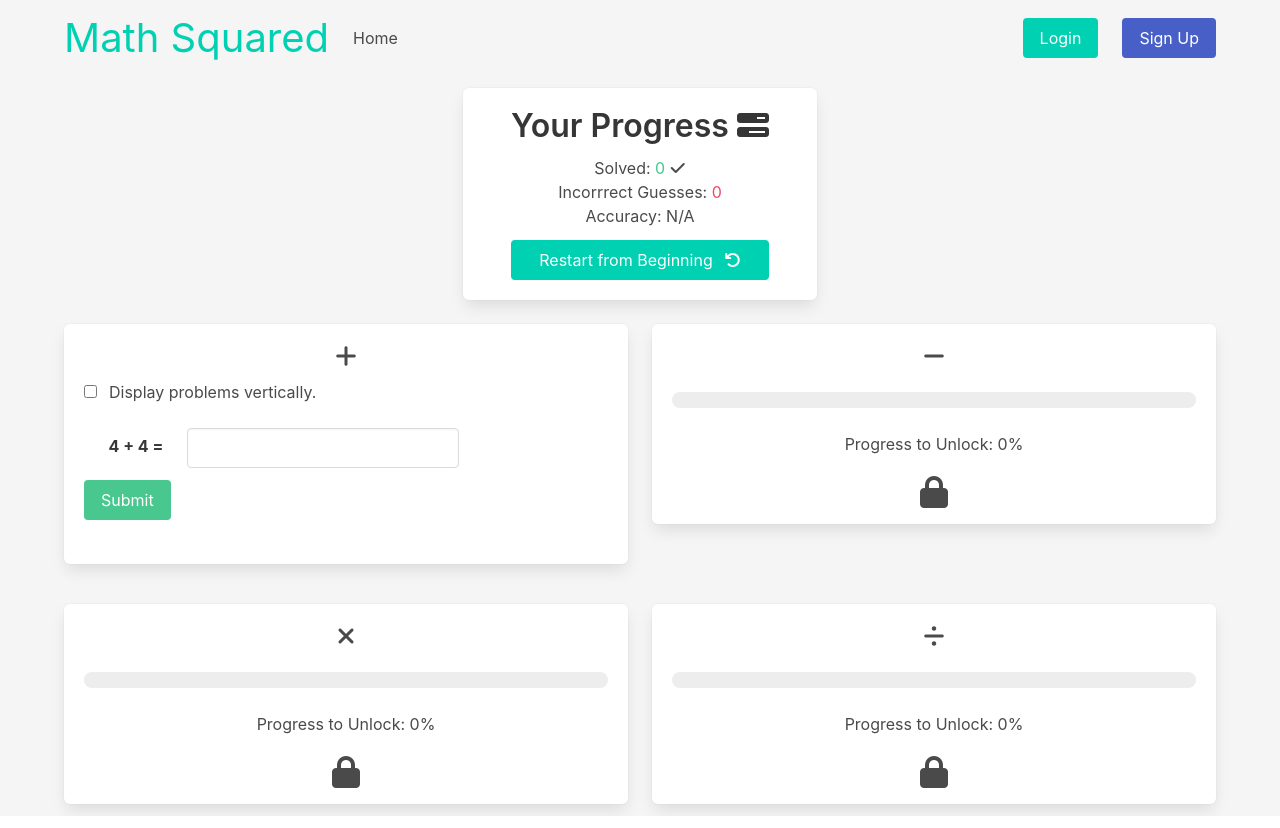
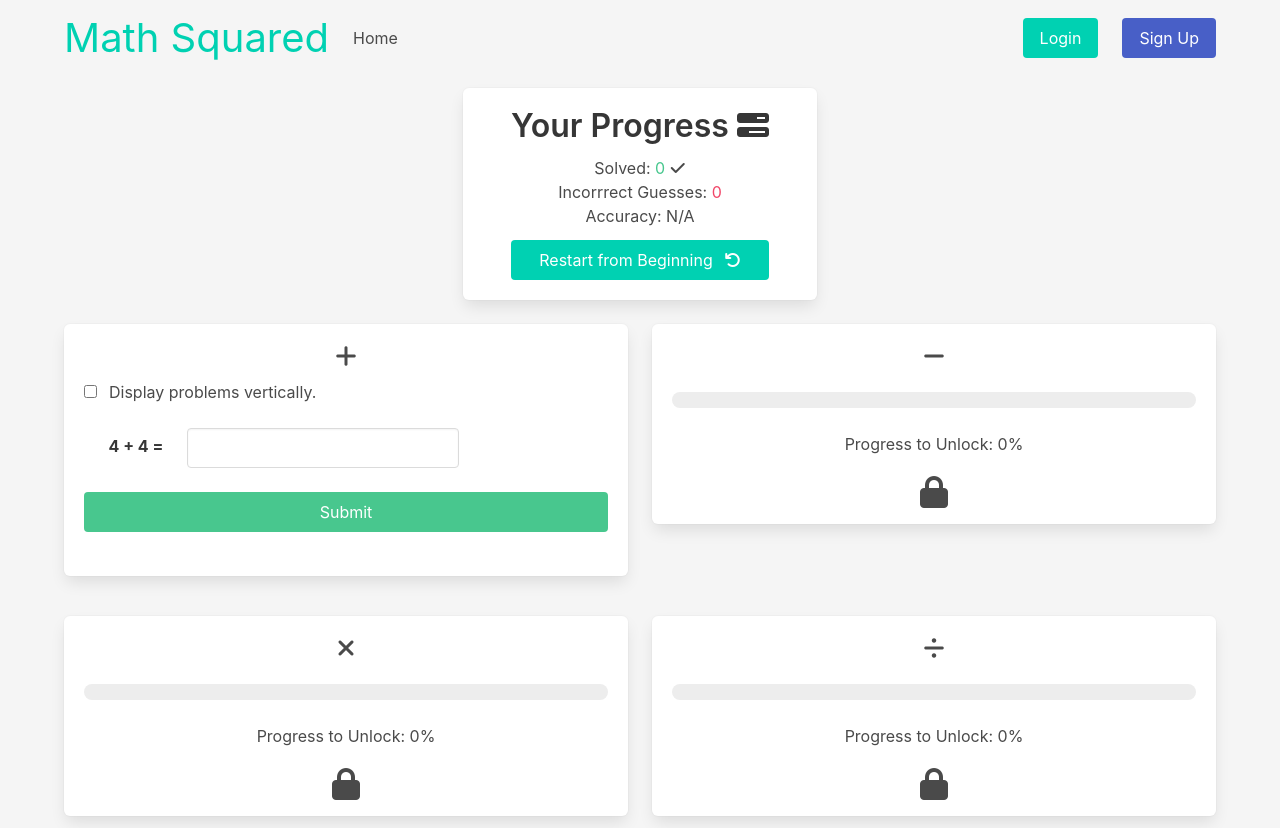
Before and after one commit to quentinikeno/Springboard-SEC-Capstone-2, a React (Create React App) app in the folder frontend/: page /game in a window 1280 px wide. Built offline with nearby package versions, Linux system fonts and the light colour scheme; no server answers.

Commit message:
Make submit button fullwidth.

```diff
--- a/frontend/src/math-squared/ProblemBox.js
+++ b/frontend/src/math-squared/ProblemBox.js
@@ -112,8 +112,10 @@ const ProblemBox = ({ operation, iconClass }) => {
 							{submittedAnswer} is incorrect. Please try again.
 						</p>
 					)}
-					<div className="control my-3">
-						<button className="button is-success">Submit</button>
+					<div className="control my-5">
+						<button className="button is-success is-fullwidth">
+							Submit
+						</button>
 					</div>
 				</form>
 			</div>
```
